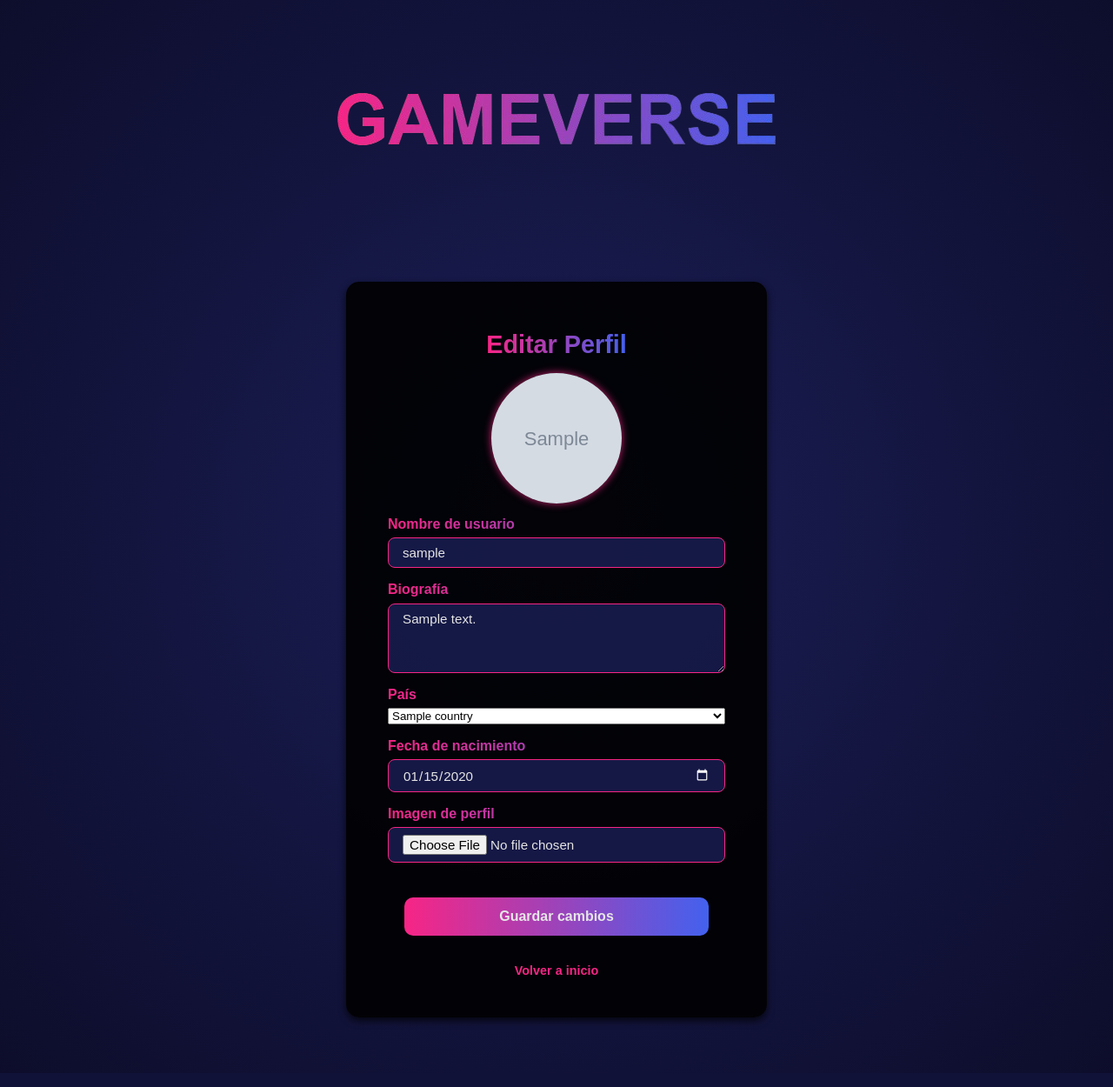
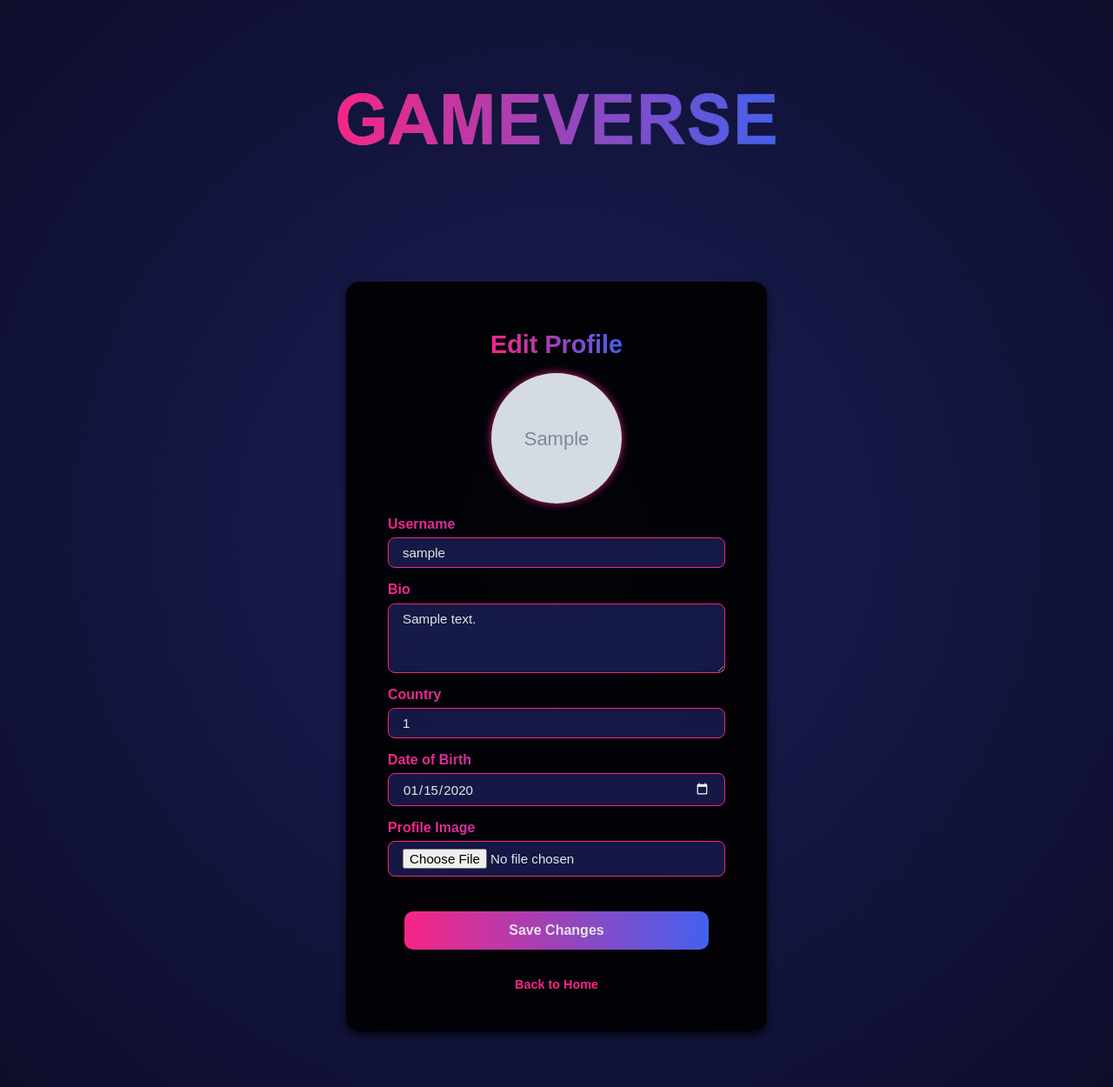
Before and after one commit to niickbermudeez/gameverse, a PHP site: page /gameverse/php/profile.php in a window 1280 px wide. Shown: the part 33-1283 px from the top of the page at 87% size. Run offline with PHP 8.4, Linux system fonts and the light colour scheme; the visitor is signed in with stand-in values (Sample User, id 1); tables that the repository leaves empty or names only in its code hold one stand-in row (values such as "Sample post"); grey boxes marked "Sample" are stand-in pictures.

Commit message:
Revert "combobox ready"
This reverts commit f4776110b3539bb10bbff8c1326e223665ae80ee.

```diff
--- a/php/profile.php
+++ b/php/profile.php
@@ -2,7 +2,6 @@
 session_start();
 require 'config.php';
 
-// Verificar si el usuario está autenticado
 if (!isset($_SESSION["user_id"])) {
     header("Location: login.php");
     exit();
@@ -10,72 +9,60 @@ if (!isset($_SESSION["user_id"])) {
 
 $user_id = $_SESSION["user_id"];
 
-// Obtener los datos del usuario desde la base de datos
-$sql = "SELECT username, bio, country_id, birth_date, profile_image FROM users WHERE id=?";
+$sql = "SELECT username, bio, country, birth_date, profile_image FROM users WHERE id=?";
 $stmt = $conn->prepare($sql);
 $stmt->bind_param("i", $user_id);
 $stmt->execute();
 $result = $stmt->get_result();
 $user = $result->fetch_assoc();
 
-// Obtener lista de países desde la base de datos
-$sql_countries = "SELECT id, name FROM countries";  // Asumiendo que tienes una tabla 'countries'
-$stmt_countries = $conn->prepare($sql_countries);
-$stmt_countries->execute();
-$countries_result = $stmt_countries->get_result();
-
 if ($_SERVER["REQUEST_METHOD"] == "POST") {
     $username = htmlspecialchars($_POST["username"]);
-    $bio = isset($_POST["bio"]) ? htmlspecialchars($_POST["bio"]) : '';  // Permitir bio vacía
-    $country_id = (int)$_POST["country"];  // Asegurarse de capturar el id del país seleccionado
+    $bio = htmlspecialchars($_POST["bio"]);
+    $country = htmlspecialchars($_POST["country"]);
     $birthdate = htmlspecialchars($_POST["birth_date"]);
-    $profile_image = $user["profile_image"]; // Mantener la imagen existente si no se sube una nueva
+    $profile_image = $user["profile_image"];
 
-    // Verificar si el nombre de usuario ya está en uso
     $sql_check = "SELECT id FROM users WHERE username = ? AND id != ?";
     $stmt_check = $conn->prepare($sql_check);
     $stmt_check->bind_param("si", $username, $user_id);
     $stmt_check->execute();
     $stmt_check->store_result();
     if ($stmt_check->num_rows > 0) {
-        die("El nombre de usuario ya está en uso.");
+        die("The username is already taken.");
     }
 
-    // Subir nueva imagen de perfil si se selecciona
     if (!empty($_FILES["profile_image"]["name"])) {
         $target_dir = "./../uploads/";
         if (!is_dir($target_dir)) {
-            mkdir($target_dir, 0777, true); // Crear directorio si no existe
+            mkdir($target_dir, 0777, true);
         }
 
         $file_name = time() . "_" . basename($_FILES["profile_image"]["name"]);
         $target_file = $target_dir . $file_name;
         $imageFileType = strtolower(pathinfo($target_file, PATHINFO_EXTENSION));
 
-        // Verificar tipos de archivo permitidos
         $allowed_types = ['jpg', 'jpeg', 'png', 'gif'];
         if (!in_array($imageFileType, $allowed_types)) {
-            die("Formato de imagen no válido. Usa JPG, PNG o GIF.");
+            die("Invalid image format. Use JPG, PNG, or GIF.");
         }
 
-        // Mover archivo a la carpeta de destino
         if (move_uploaded_file($_FILES["profile_image"]["tmp_name"], $target_file)) {
-            $profile_image = $target_file; // Actualizar imagen de perfil
+            $profile_image = $target_file;
         } else {
-            die("Error al subir la imagen. Verifica los permisos de la carpeta.");
+            die("Error uploading the image. Check folder permissions.");
         }
     }
 
-    // Actualizar datos del usuario en la base de datos
-    $sql = "UPDATE users SET username=?, bio=?, country_id=?, birth_date=?, profile_image=? WHERE id=?";
+    $sql = "UPDATE users SET username=?, bio=?, country=?, birth_date=?, profile_image=? WHERE id=?";
     $stmt = $conn->prepare($sql);
-    $stmt->bind_param("sssssi", $username, $bio, $country_id, $birthdate, $profile_image, $user_id);
+    $stmt->bind_param("sssssi", $username, $bio, $country, $birthdate, $profile_image, $user_id);
 
     if ($stmt->execute()) {
-        header("Location: profile.php?success=1"); // Redirigir a la misma página con mensaje de éxito
+        header("Location: profile.php?success=1");
         exit();
     } else {
-        die("Error al actualizar el perfil.");
+        die("Error updating profile.");
     }
 }
 ?>
@@ -85,7 +72,7 @@ if ($_SERVER["REQUEST_METHOD"] == "POST") {
 <head>
     <meta charset="UTF-8">
     <meta name="viewport" content="width=device-width, initial-scale=1.0">
-    <title>Editar Perfil - Gameverse</title>
+    <title>Edit Profile - Gameverse</title>
     <link rel="stylesheet" href="./../css/profile.css">
     <link rel="shortcut icon" href="./../img/GV.png" type="image/x-icon">
 </head>
@@ -95,55 +82,43 @@ if ($_SERVER["REQUEST_METHOD"] == "POST") {
             <img src="./../img/logo.png" alt="logo">
         </div>
         <section class="profile-form-container">
-            <h1>Editar Perfil</h1>
-
-            <!-- Previsualización de la imagen de perfil -->
+            <h1>Edit Profile</h1>
             <?php if (!empty($user["profile_image"])): ?>
                 <div class="profile-preview-container">
-                    <img src="<?php echo htmlspecialchars($user['profile_image']); ?>" class="profile-preview" alt="Vista previa del perfil">
+                    <img src="<?php echo htmlspecialchars($user['profile_image']); ?>" class="profile-preview" alt="Profile Preview">
                 </div>
             <?php endif; ?>
-
-            <!-- Mensaje de éxito -->
             <?php if (isset($_GET['success'])): ?>
-                <p class="success-message">Perfil actualizado correctamente.</p>
+                <p class="success-message">Profile updated successfully.</p>
             <?php endif; ?>
-
-            <!-- Formulario para editar el perfil -->
             <form action="profile.php" method="POST" enctype="multipart/form-data" class="profile-form">
                 <div class="input-group">
-                    <label>Nombre de usuario</label>
+                    <label>Username</label>
                     <input type="text" name="username" value="<?php echo htmlspecialchars($user['username']); ?>" required>
                     <div id="username-error" class="error-message"></div>
                 </div>
                 <div class="input-group">
-                    <label>Biografía</label>
-                    <textarea name="bio"><?php echo htmlspecialchars($user['bio']); ?></textarea>
+                    <label>Bio</label>
+                    <textarea name="bio" required><?php echo htmlspecialchars($user['bio']); ?></textarea>
                     <div id="bio-error" class="error-message"></div>
                 </div>
                 <div class="input-group">
-                    <label>País</label>
-                    <select name="country" required>
-                        <?php while ($country = $countries_result->fetch_assoc()): ?>
-                            <option value="<?php echo $country['id']; ?>" <?php echo ($user['country_id'] == $country['id']) ? 'selected' : ''; ?>>
-                                <?php echo htmlspecialchars($country['name']); ?>
-                            </option>
-                        <?php endwhile; ?>
-                    </select>
+                    <label>Country</label>
+                    <input type="text" name="country" value="<?php echo htmlspecialchars($user['country']); ?>">
                     <div id="country-error" class="error-message"></div>
                 </div>
                 <div class="input-group">
-                    <label>Fecha de nacimiento</label>
+                    <label>Date of Birth</label>
                     <input type="date" name="birthdate" value="<?php echo htmlspecialchars(date('Y-m-d', strtotime($user['birth_date']))); ?>" required>
                     <div id="birthdate-error" class="error-message"></div>
                 </div>
                 <div class="input-group">
-                    <label>Imagen de perfil</label>
+                    <label>Profile Image</label>
                     <input type="file" name="profile_image">
                 </div>
-                <button type="submit">Guardar cambios</button>
+                <button type="submit">Save Changes</button>
                 <p class="back-home">
-                    <a href="./../index.php">Volver a inicio</a>
+                    <a href="./../index.php">Back to Home</a>
                 </p>
             </form>
         </section>
```
Also changed, not shown: php/register.php (+4 -38 lines).
